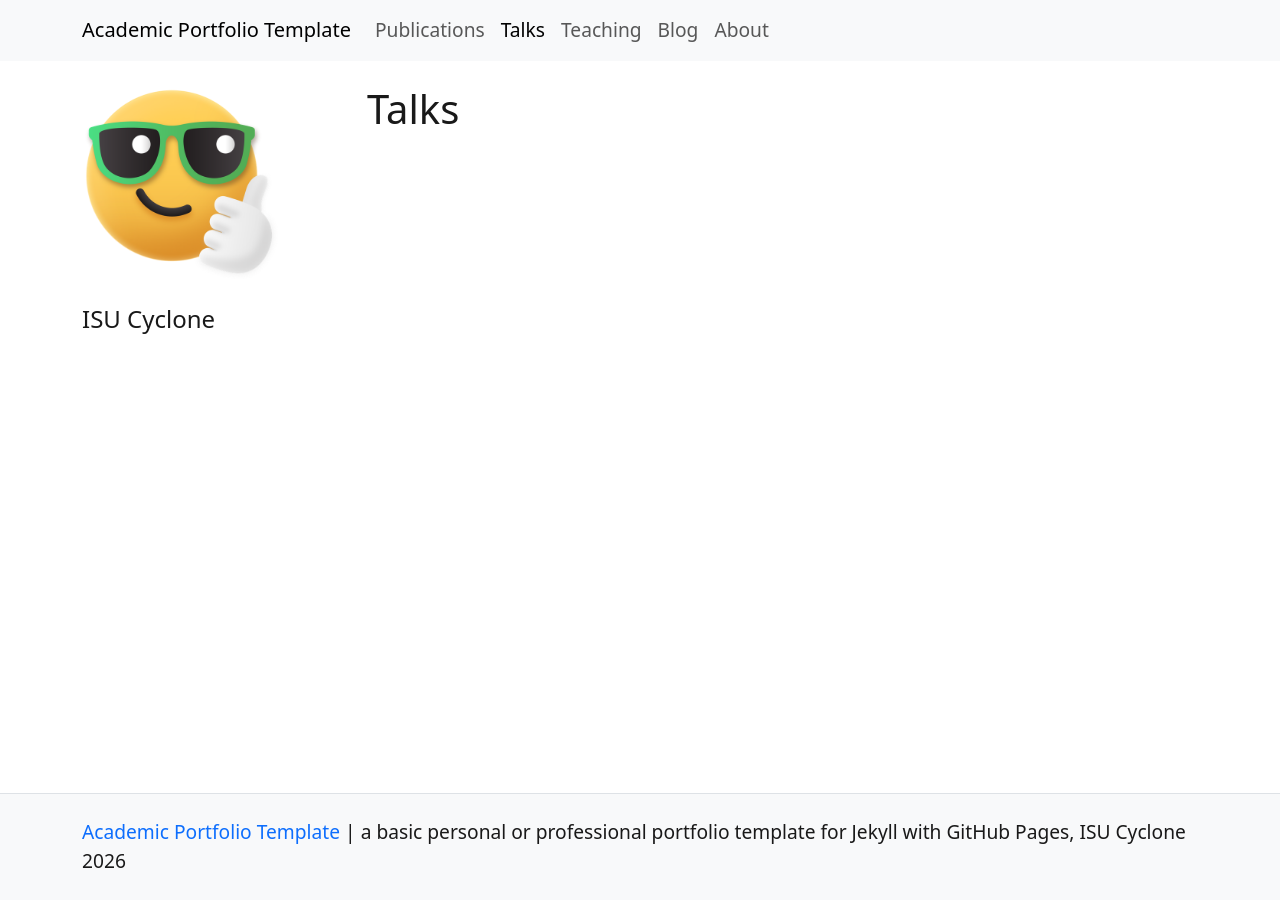
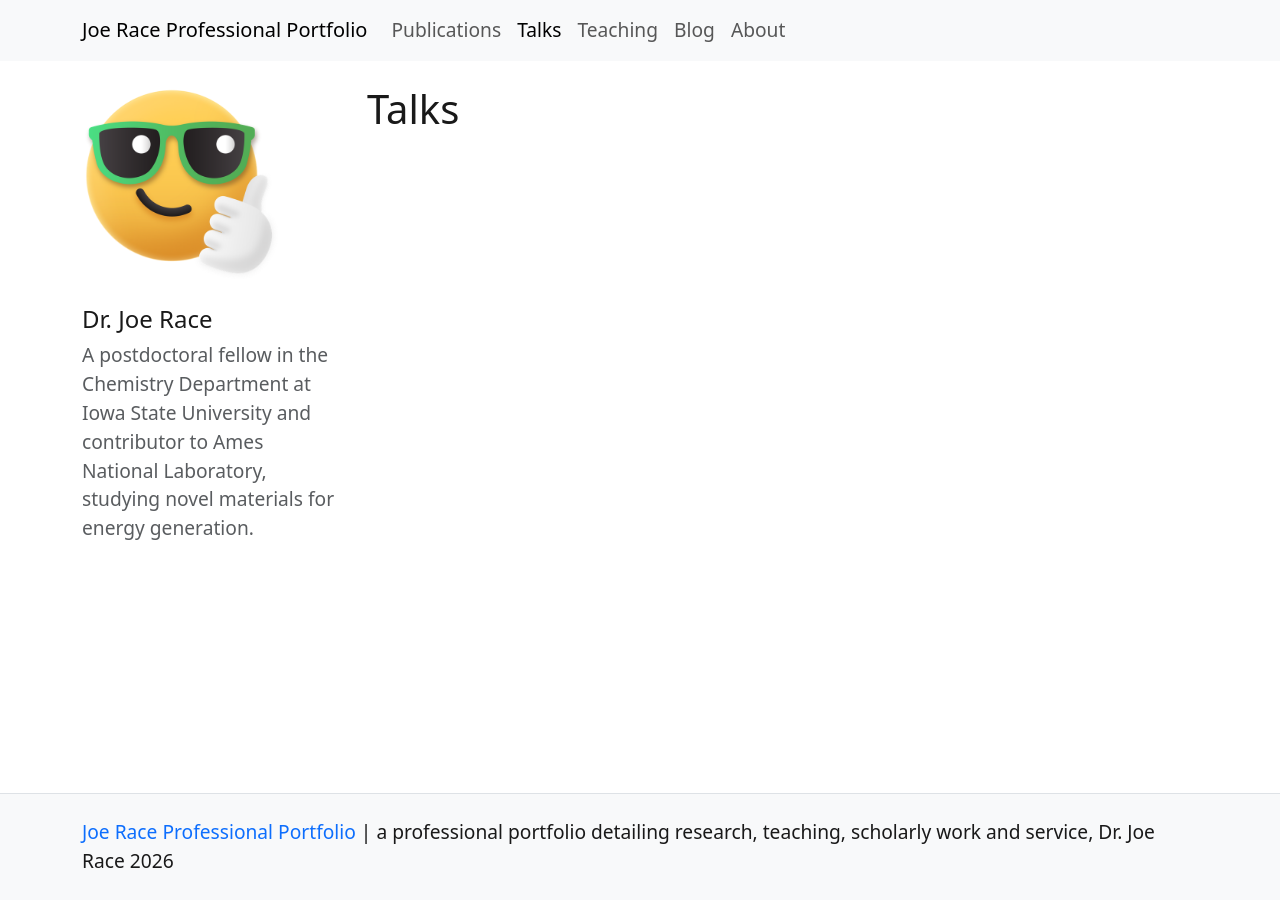
Before and after one commit to race-joseph/joe-race, a Jekyll site: the page built from pages/talks.md, in a window 1280 px wide. Built offline with Jekyll 4.4.1, drawn with Linux system fonts in a browser that asks for light colours; nearby versions of some CDN libraries.

Commit message:
Modify portfolio title and author details
Updated site title and description for the portfolio.

```diff
--- a/_config.yml
+++ b/_config.yml
@@ -9,11 +9,11 @@
 #######
 # SITE SETTINGS
 #
-title: Academic Portfolio Template
-description: "a basic personal or professional portfolio template for Jekyll with GitHub Pages"
+title: Joe Race Professional Portfolio
+description: "a professional portfolio detailing research, teaching, scholarly work and service"
 year: 2026
-author: ISU Cyclone
-bio:
+author: Dr. Joe Race
+bio: A postdoctoral fellow in the Chemistry Department at Iowa State University and contributor to Ames National Laboratory, studying novel materials for energy generation.
 
 # PERSONAL URLS
 image: /assets/img/emoji-cool.png
```
